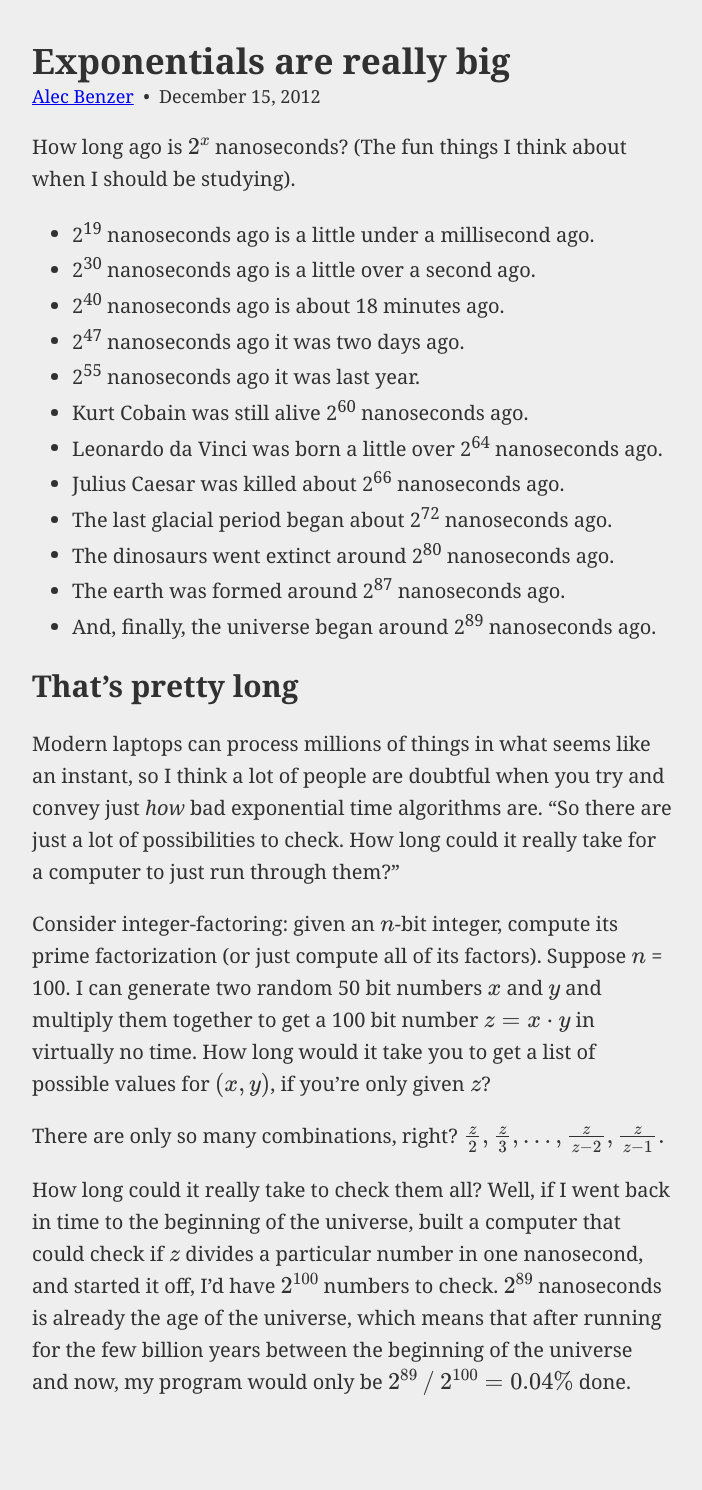
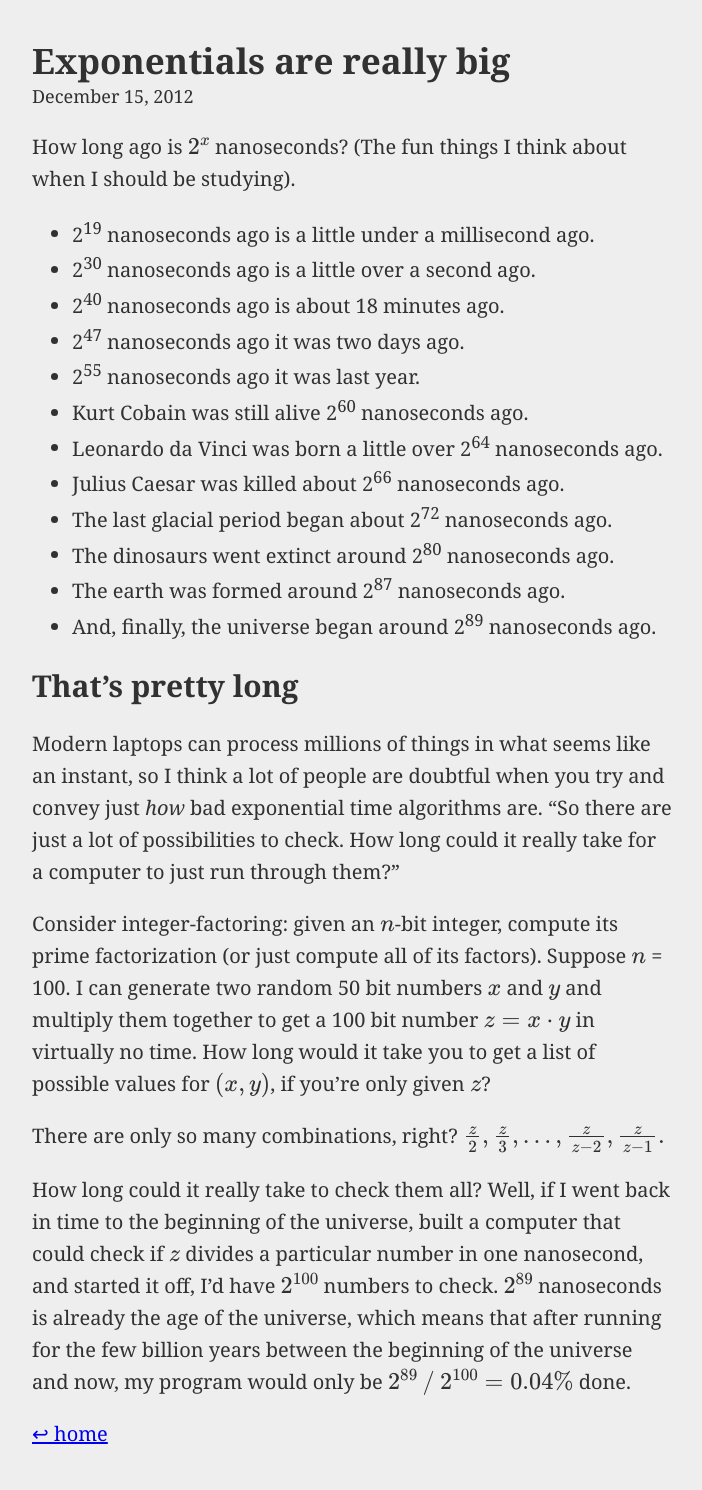
Before and after one commit to AlecBenzer/alecbenzer.github.com, a Jekyll site: the page built from _posts/2012-12-15-exponentials-are-big.md, in a window 1280 px wide. Shown: the whole page, without its empty margins (288-990 px from the left). Built offline with Jekyll 4.4.1, drawn with Linux system fonts in a browser that asks for light colours; some web fonts are replaced; formulas are drawn with MathJax 3.

Commit message:
layout chang

```diff
--- a/_layouts/post.html
+++ b/_layouts/post.html
@@ -6,11 +6,11 @@
       <header>
         <h1>{{ page.title }}</h1>
         <div id="subheading">
-          <a href="/">Alec Benzer</a>&nbsp;&nbsp;•&nbsp;&nbsp;{{page.date | date: "%B %-d, %Y"}}
+          {{page.date | date: "%B %-d, %Y"}}
         </div>
       </header>
     {% endif %}
     {{ content }}
-    <br />
+    <p><a href="/">↩ home</a></p>
   </body>
 </html>
```
